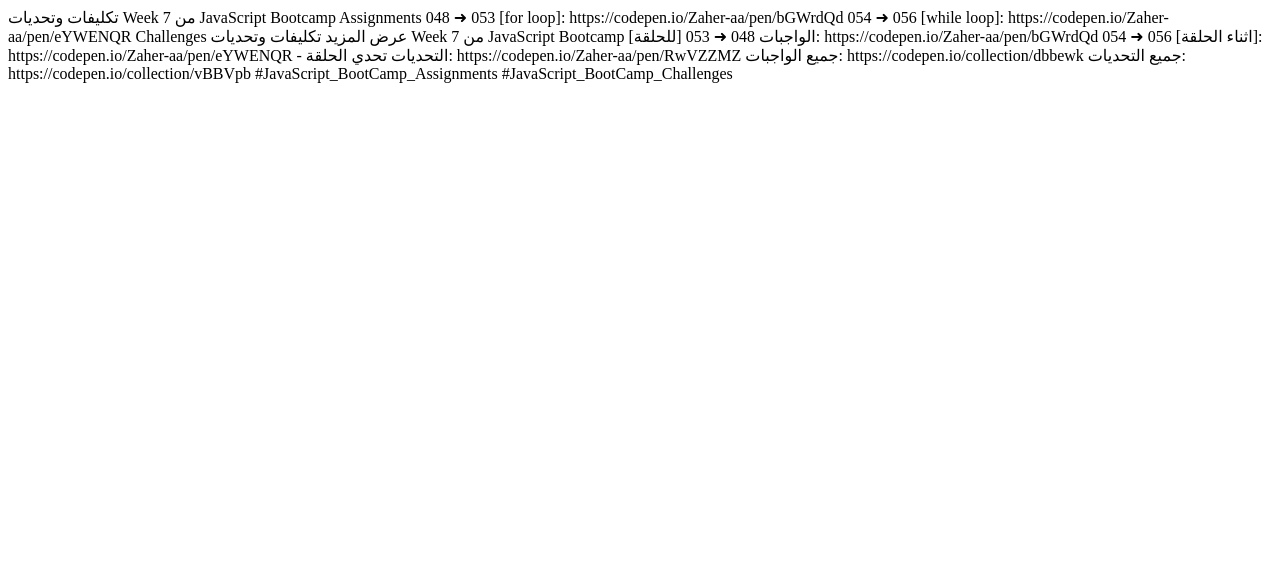
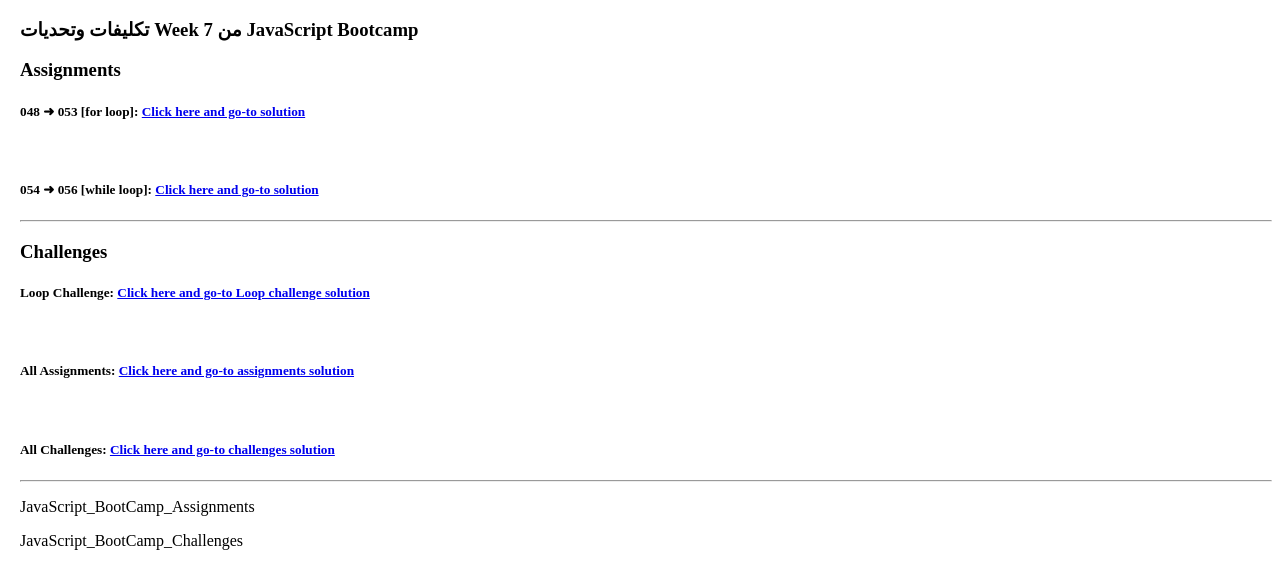
Before and after one commit to Mostafa-S-El-Bastawisy/jsassign, a plain HTML site: page index.html in a window 1280 px wide. Drawn offline with Linux system fonts and the light colour scheme.

Commit message:
Edit and design the html file

```diff
--- a/index.html
+++ b/index.html
@@ -9,22 +9,44 @@
 </head>
 <body>
   <script src="/main.js"></script>
-
-تكليفات وتحديات Week 7 من JavaScript Bootcamp
-Assignments
-048 ➜ 053 [for loop]: https://codepen.io/Zaher-aa/pen/bGWrdQd
-054 ➜ 056 [while loop]: https://codepen.io/Zaher-aa/pen/eYWENQR
-Challenges
-عرض المزيد
-تكليفات وتحديات Week 7 من JavaScript Bootcamp
-الواجبات
-048 ➜ 053 [للحلقة]: https://codepen.io/Zaher-aa/pen/bGWrdQd
-054 ➜ 056 [اثناء الحلقة]: https://codepen.io/Zaher-aa/pen/eYWENQR
-- التحديات
-تحدي الحلقة: https://codepen.io/Zaher-aa/pen/RwVZZMZ
-جميع الواجبات: https://codepen.io/collection/dbbewk
-جميع التحديات: https://codepen.io/collection/vBBVpb
-#JavaScript_BootCamp_Assignments
-#JavaScript_BootCamp_Challenges
+  <div>
+    <div>
+      <h3>تكليفات وتحديات Week 7 من JavaScript Bootcamp</h3>
+      <h3>Assignments</h3>
+      <h5>048 ➜ 053 [for loop]:
+      <a href="https://codepen.io/Zaher-aa/pen/bGWrdQd" target="_blank">
+        Click here and go-to solution</a>
+      </h5>
+    </div>
+  <br>
+  <div>
+    <h5>054 ➜ 056 [while loop]: <a href="https://codepen.io/Zaher-aa/pen/eYWENQR" target="_blank">
+      Click here and go-to solution</a>
+    </h5>
+  </div>
+  <hr>
+  <div>
+    <h3>Challenges</h3>
+    <h5>Loop Challenge:
+    <a href="https:////codepen.io/Zaher-aa/pen/RwVZZMZ" target="_blank">
+    Click here and go-to Loop challenge solution</a>
+    </h5>
+    <br>
+    <h5>
+      All Assignments:
+      <a href="https://codepen.io/collection/dbbewk" target="_blank">
+      Click here and go-to assignments solution</a>
+    </h5>
+    <br>
+    <h5>
+      All Challenges:
+      <a href="https://codepen.io/collection/vBBVpb" target="_blank">
+      Click here and go-to challenges solution</a>
+    </h5>
+    <hr>
+    <p>JavaScript_BootCamp_Assignments</p>
+    <p>JavaScript_BootCamp_Challenges</p>
+  </div>
+  </div>
 </body>
 </html>
--- a/main.css
+++ b/main.css
@@ -1,3 +1,6 @@
 * {
   box-sizing: border-box;
 }
+body {
+  margin-left: 20px;
+}
```
